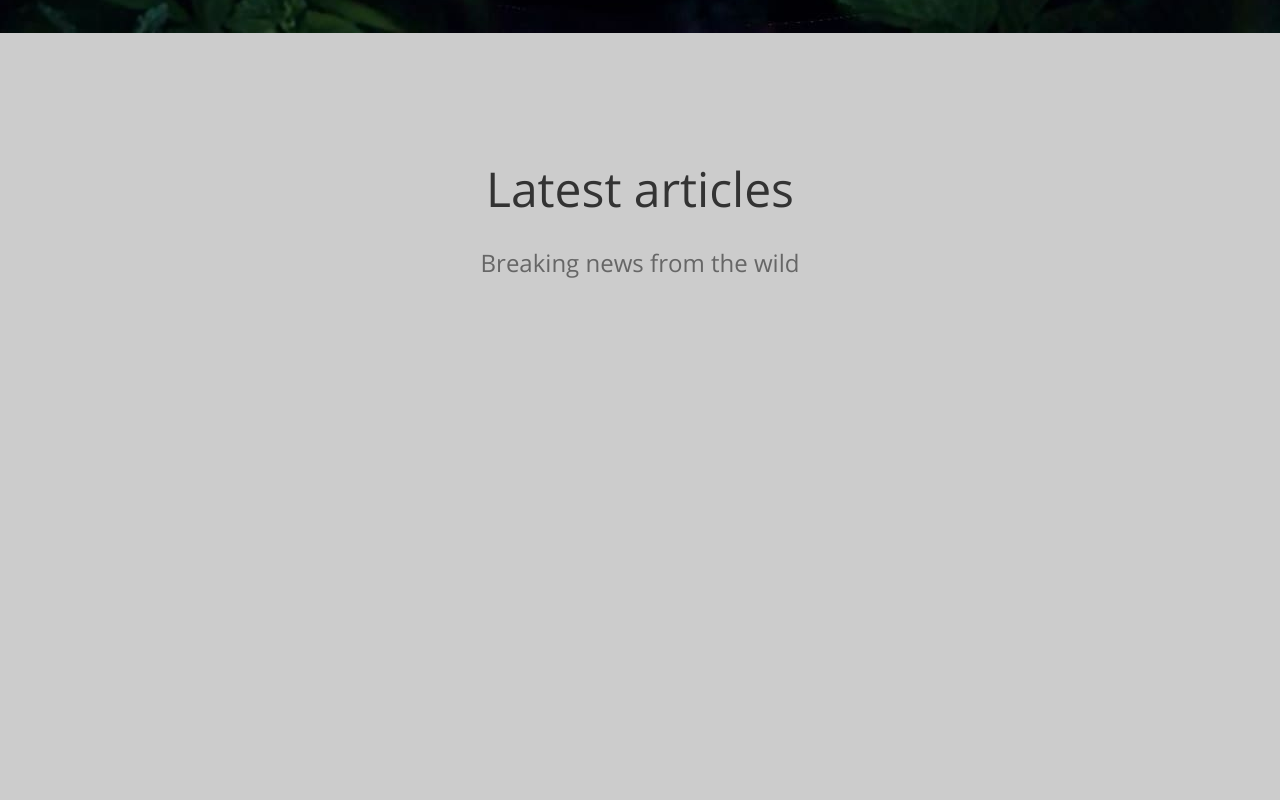
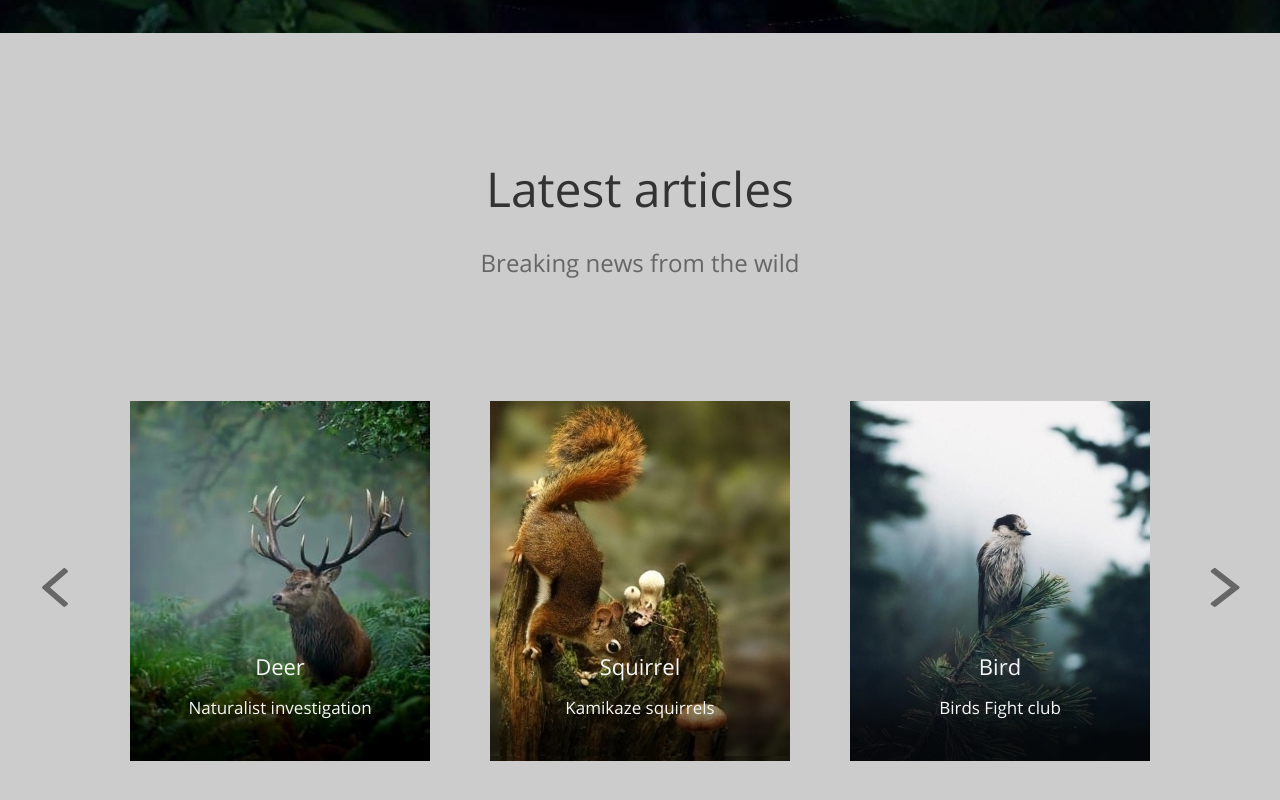
Before and after one commit to grigoran/wildlife, a plain HTML site: page index.html in a window 1280 px wide. Shown: the part 746-1546 px from the top of the page. Drawn offline with Linux system fonts and the light colour scheme.

Commit message:
feat: 'latest articles' section design complete

```diff
--- a/css/style.css
+++ b/css/style.css
@@ -103,7 +103,7 @@ body {
 
 .survival__paragraph {
   margin-top: 50px;
-  width: 274px;
+  max-width: 274px;
 }
 
 .survival__button {
@@ -158,3 +158,40 @@ body {
 
   margin-top: 20px;
 }
+
+.slider {
+  display: flex;
+  width: 100%;
+  justify-content: space-between;
+  align-items: center;
+  margin-top: 120px;
+}
+
+.slider__images {
+  display: flex;
+  flex-basis: 1020px;
+  justify-content: space-between;
+}
+
+.slider__figure {
+  position: relative;
+}
+
+.slider__caption {
+  position: absolute;
+  top: 247px;
+  width: 100%;
+  text-align: center;
+}
+
+.caption-text {
+  margin-top: 10px;
+
+  font-family: Open Sans;
+  font-style: normal;
+  font-weight: normal;
+  font-size: 17px;
+  line-height: 27px;
+  text-align: center;
+  color: #f7f7f7;
+}
--- a/index.html
+++ b/index.html
@@ -33,21 +33,48 @@
     <main>
       <section class="survival">
         <div class="wrapper">
-          <article class="donation">
+          <div class="donation">
             <h2 class="survival__header">Survival</h2>
             <p class="survival__paragraph">
               What this means is that we exist to help protect our environment
               and do in numbers of ways. You can save the planet by donation.
             </p>
             <button class="survival__button">Donate</button>
-          </article>
+          </div>
         </div>
       </section>
       <section class="latest-articles">
         <div class="wrapper">
           <div class="latest-articles__header">
             <h3>Latest articles</h3>
-            <h3 class="subheader">Breaking news from the wild</h3>
+            <p class="subheader">Breaking news from the wild</p>
+          </div>
+          <div class="slider">
+            <img src="svg/left-arrow.svg" alt="" class="left-arrow" />
+            <div class="slider__images">
+              <figure class="slider__figure">
+                <img src="img/deer.jpg" alt="animal" class="slider__img" />
+                <figcaption class="slider__caption">
+                  <h5 class="caption-header">Deer</h5>
+                  <p class="caption-text">Naturalist investigation</p>
+                </figcaption>
+              </figure>
+              <figure class="slider__figure">
+                <img src="img/squirrel.jpg" alt="anima" class="slider__img" />
+                <figcaption class="slider__caption">
+                  <h5 class="caption-header">Squirrel</h5>
+                  <p class="caption-text">Kamikaze squirrels</p>
+                </figcaption>
+              </figure>
+              <figure class="slider__figure">
+                <img src="img/bird.jpg" alt="animal" class="slider__img" />
+                <figcaption class="slider__caption">
+                  <h5 class="caption-header">Bird</h5>
+                  <p class="caption-text">Birds Fight club</p>
+                </figcaption>
+              </figure>
+            </div>
+            <img src="svg/right-arrow.svg" alt="" class="right-arrow" />
           </div>
         </div>
       </section>
```
Also changed, not shown: img/bird.jpg (added), img/deer.jpg (added), img/squirrel.jpg (added), svg/left-arrow.svg (added), svg/right-arrow.svg (added).
